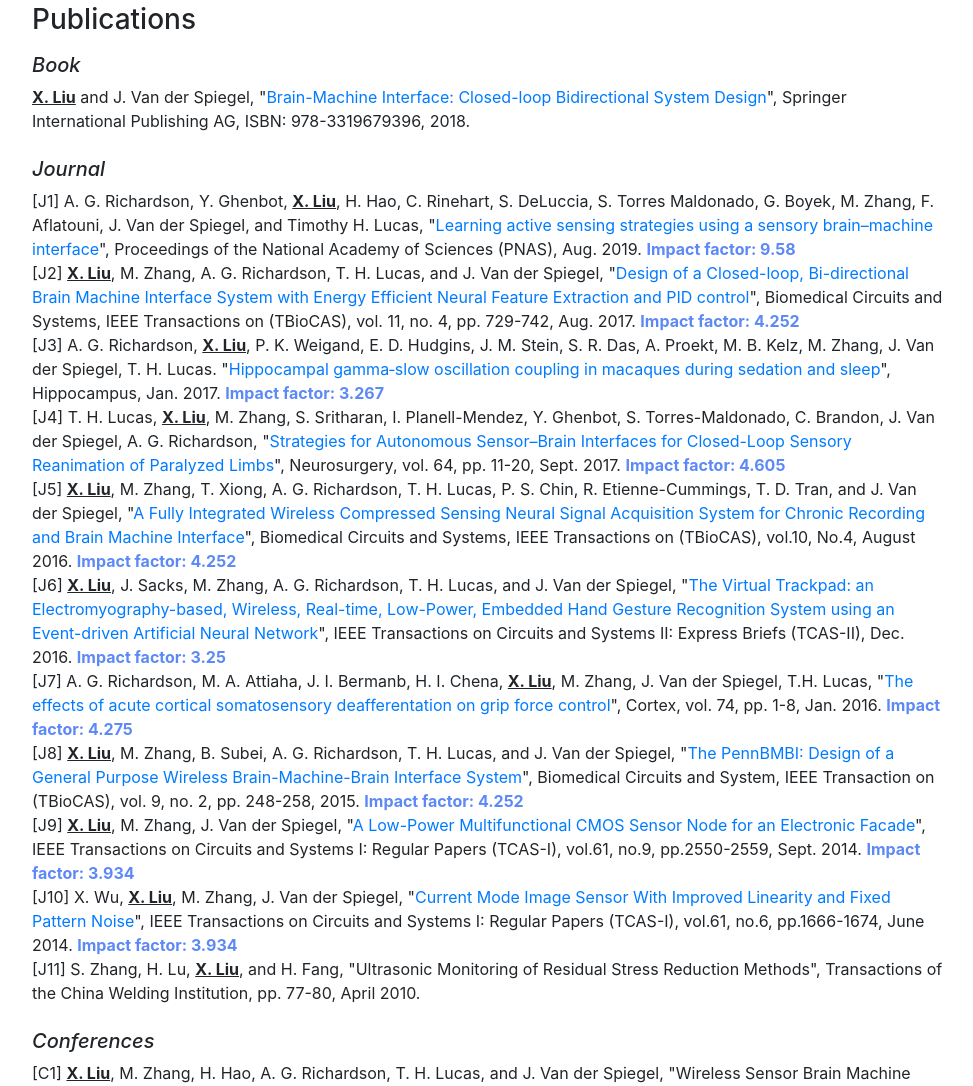
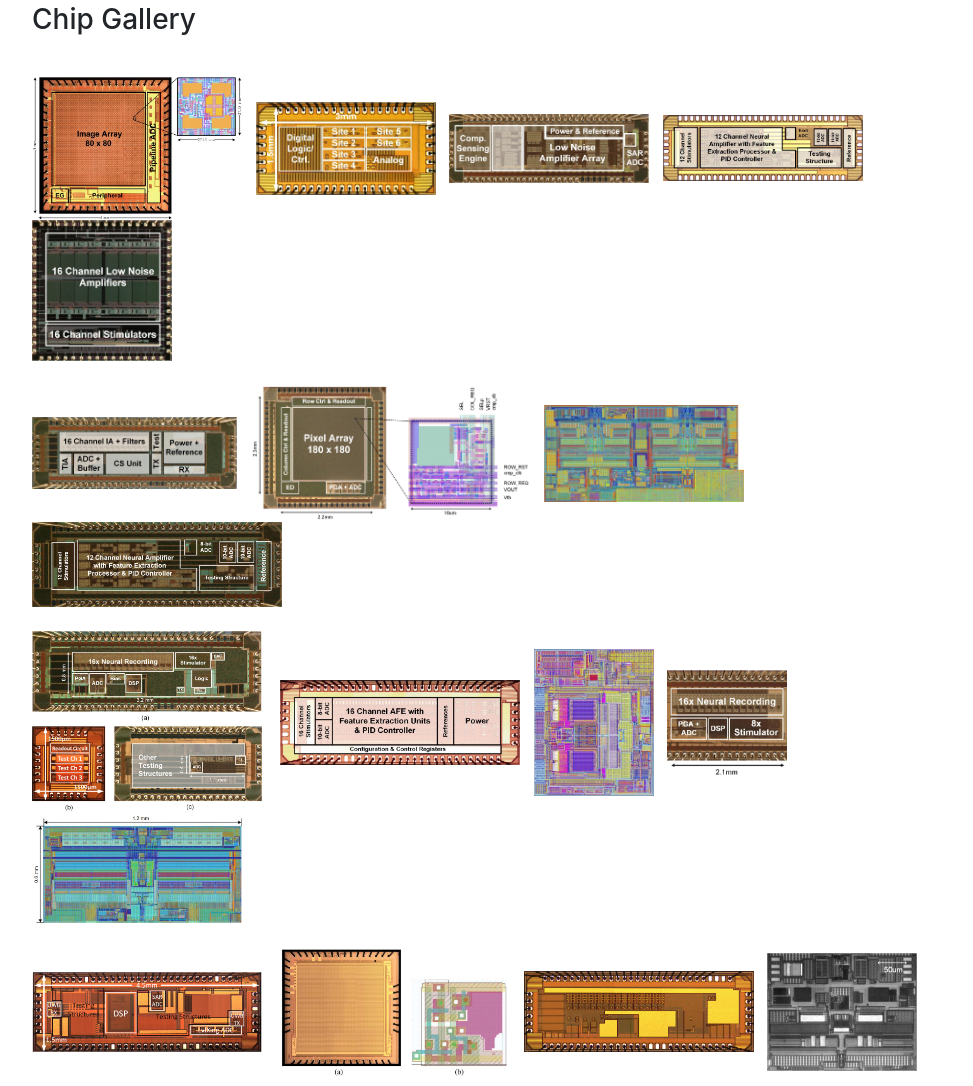
Before and after one commit to xilinliu/xilinliu.github.io, a website with bundled scripts: page index.html in a window 1280 px wide. Shown: the part 2483-3569 px from the top of the page, without its empty margins (288-1261 px from the left). Built offline with nearby package versions, Linux system fonts and the light colour scheme; a web font is replaced by a local one.

Commit message:
update fig

```diff
--- a/index.html
+++ b/index.html
@@ -210,6 +210,40 @@
 <!-- <img width="600" src="img/monkey.png" alt=""> -->
 
 
+<br>
+<br>
+<br>
+<h3 id="" class="mb-3">Chip Gallery</h3>
+
+<br>
+<img height="" width="210"  src="img/CP1210.jpg" alt="">&nbsp;&nbsp;
+<img height="" width="180" src="img/CP1310.jpg" alt="">&nbsp;&nbsp;
+<img height="" width="200" src="img/CP1406.jpg" alt="">&nbsp;&nbsp;
+<img height="" width="200" src="img/CP1412.jpg" alt="">&nbsp;&nbsp;
+<img height="" width="140" src="img/CP1412B.jpg" alt="">&nbsp;&nbsp;
+
+<br><br>
+<img height="" width="205" src="img/CP1503A.jpg" alt="">&nbsp;&nbsp;
+<img height="" width="280" src="img/CP1506.jpg" alt="">&nbsp;&nbsp;
+<img height="" width="200"  src="img/CP10k.jpg" alt="">&nbsp;&nbsp;
+<img height="" width="250" src="img/CP1509A.jpg" alt="">&nbsp;&nbsp;
+
+<br><br>
+<img height="" width="230" src="img/CP16A.jpg" alt="">&nbsp;&nbsp;&nbsp;
+<img height="" width="240" src="img/CP1509B.jpg" alt="">&nbsp;&nbsp;
+<img height="" width="120" src="img/CP9k.jpg" alt="">&nbsp;&nbsp;
+<img height="" width="120"  src="img/CP1509.jpg" alt="">&nbsp;&nbsp;
+<img height="" width="210" src="img/CP_str.jpg" alt="">&nbsp;&nbsp;
+
+
+<br><br>
+<img height="" width="230" src="img/CP16B.jpg" alt="">&nbsp;&nbsp;&nbsp;
+<img height="" width="230" src="img/CP1209.jpg" alt="">&nbsp;&nbsp;
+<img height="" width="230" src="img/CP1503B.jpg" alt="">&nbsp;&nbsp;
+<img height="" width="150" src="img/CP16C.jpg" alt="">&nbsp;&nbsp;
+
+
+
         <br>
         <br>
         <br>
@@ -299,6 +333,9 @@ Brain Community, IEEE (Since 2017)<br>
 <br>
 <h3 id="research" class="mb-3">Research</h3>
 
+
+<br><br>
+
 <br>
 Research highlights from my TED-style talk "Talking to the Brain in the Language of Electronics", Mar 23, 2016.<br>
 <br>
```
Also changed, not shown: img/CP10k.jpg (added), img/CP1209.jpg (added), img/CP1406.jpg (added), img/CP1412.jpg (added), img/CP1412B.jpg (added), img/CP1503A.jpg (added), img/CP1503B.jpg (added), img/CP1506.jpg (added), img/CP1509.jpg (added), img/CP1509A.jpg (added), img/CP1509B.jpg (added), img/CP1509D.jpg (added), img/CP16A.jpg (added), img/CP16B.jpg (added), 3 more files, 1 other file.
